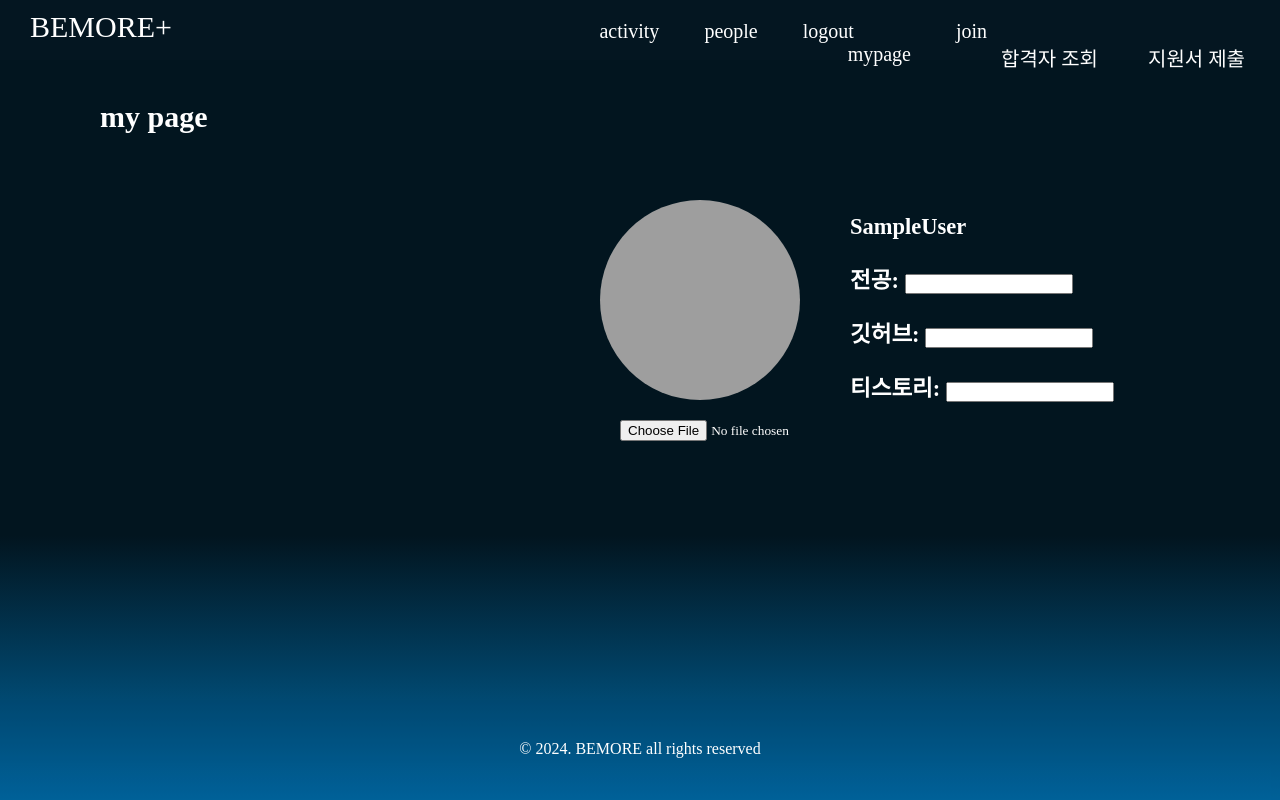
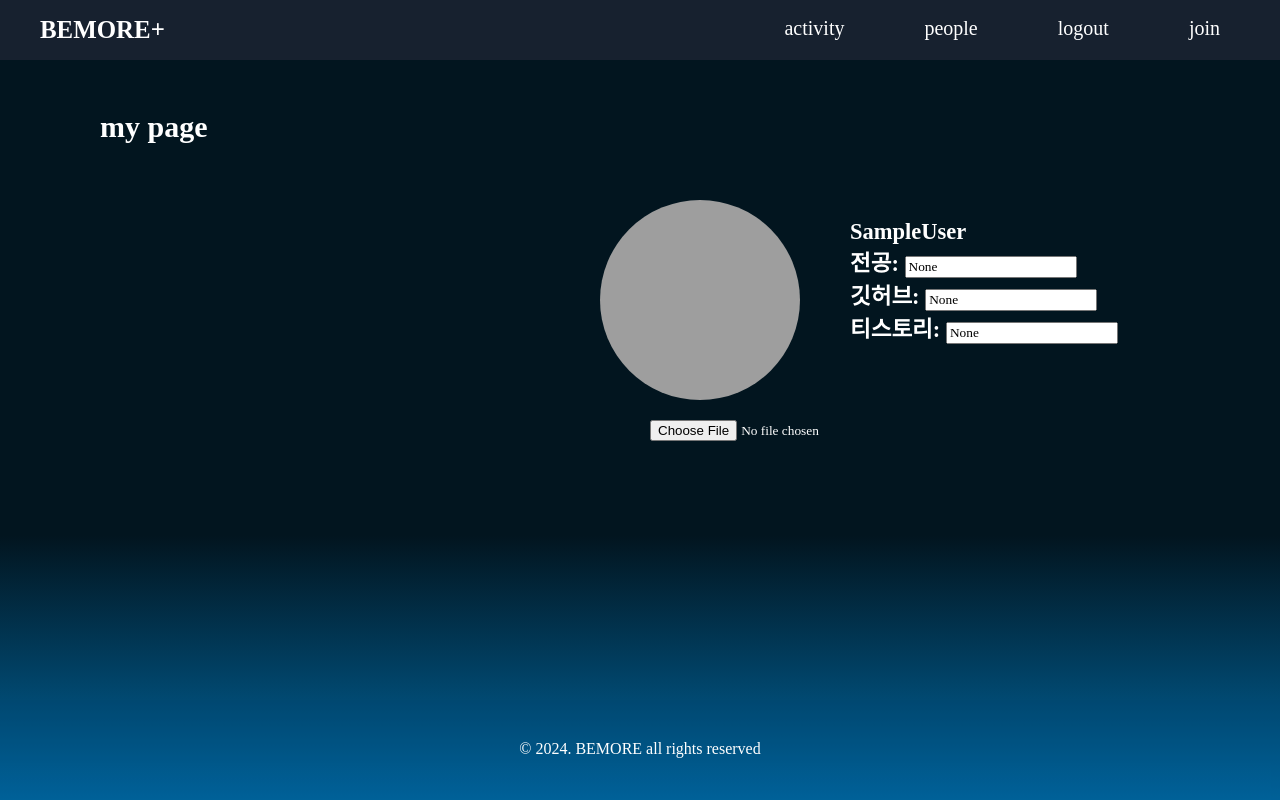
Before and after one commit to mjkang4416/bemoreWeb, a Django app: a page that uses templates/base.html in a window 1280 px wide; the page is wider, and only the part inside the window is pictured. Run offline with Django 5.2, Linux system fonts and the light colour scheme; the visitor is signed in with stand-in values (Sample User, id 1); data comes from the database, SQL or seed files in the repository; some libraries are stand-ins or nearby versions; grey boxes are pictures that could not be loaded.

Commit message:
데탑 네비바는 완성, 모바일 더 해야함

```diff
--- a/mypage/templates/mypage_edit.html
+++ b/mypage/templates/mypage_edit.html
@@ -18,8 +18,8 @@
                 {{ request.user.first_name }}{{ request.user.last_name }}<br>
                 {% endif %}
                 전공: <input type="text" name="major" value="{{profile.major}}"><br>
-                깃허브: <input type="text" name="github" value="{{profile.github}}"><br>
-                티스토리: <input type="text" name="tistory" value="{{profile.tistory}}"><br>
+                깃허브: <input type="url" name="github" value="{{profile.github}}"><br>
+                티스토리: <input type="url" name="tistory" value="{{profile.tistory}}"><br>
             </h2>
         </div>
         <input type="submit" value="save" class="btn-edit">
--- a/mypage/views.py
+++ b/mypage/views.py
@@ -4,14 +4,13 @@
 # from . import ProfileForm
 
 # mypage 화면
-@login_required
+@login_required(login_url='accounts:login')
 def mypage(request,username):
     username = request.user.username
     profile = get_object_or_404(Profile, user__username=username)
     return render(request, 'mypage.html', {'profile':profile})
 
 # 개인 정보 수정하기
-@login_required
 def mypage_edit(request, username):
     username = request.user.username
     profile = get_object_or_404(Profile, user__username=username)
--- a/static/css/common.css
+++ b/static/css/common.css
@@ -1,7 +1,6 @@
 /*글꼴, 글자 색상*/
 *{
     font-family: 'Myanmar Khyay';
-    color: white;
 }
 body{
     margin: 0;
@@ -31,16 +30,10 @@
     position: absolute;
     left: 100px;
     top: 90px;
-
-    font-family: 'Myanmar Khyay';
-    font-style: normal;
     font-size: 15px;
-    font-weight: lighter;
-    line-height: 54px;
     display: flex;
     align-items: center;
     text-align: justify;
-
     color: white;
 
 }
@@ -86,23 +79,16 @@
       position:fixed;
       z-index: -1;
     }
-   /* .background {
-        height: 170vh;
-        position: fixed;
-        top: -150px;
-        right: -150px;
-        width: auto;
-        z-index: -1;
+
+    #page-name{
+        position: absolute;
+        left: 50px;
+        top: 70px;
+        font-size: 10px;
+        display: flex;
+        align-items: center;
+        text-align: justify;
+        color: white;
+
     }
-    .bg{
-        position: fixed;
-        top: 0;
-        left: 0;
-        width: 100%;
-        height: 100%;
-        background-size: cover;
-        background-position: center;
-        transform: translateZ(0);
-        background-attachment: fixed;
-    }*/
 }
--- a/static/css/mypage.css
+++ b/static/css/mypage.css
@@ -11,7 +11,6 @@
     left: 850px;
     top: 200px;
     font-size: 15px;
-    line-height: 54px;
     display: flex;
     align-items: center;
     text-align: justify;
@@ -31,6 +30,7 @@
     justify-content: center;/*display: flex면 text-align: center 적용 안됨*/
     background-color: #133A56;
     border: 0;
+    color: white;
 }
 .btn-logout{
     position: absolute;
@@ -46,9 +46,44 @@
     justify-content: center;/*display: flex면 text-align: center 적용 안됨*/
     background-color: #133A56;
     border: 0;
+    color: white;
 }
 #select-photo{
     position: absolute;
-    left: 620px;
+    left: 650px;
     top: 420px;
+
 }
+
+@media screen and (max-width:900px){
+    #profile-photo{
+        left: 100px;
+        top: 100px;
+        width: 170px;
+        height:170px;
+    }
+    #userInfo{
+        left: 85px;
+        top: 330px;
+        font-size: 10px;
+    }
+    .btn-edit{
+        width: 60px;
+        height: 30px;
+        left: 300px;
+        top: 450px;
+        font-size: 12px;
+    }
+    .btn-logout{
+        width: 60px;
+        height: 30px;
+        left: 300px;
+        top: 500px;
+        font-size: 12px;
+    }
+    #select-photo{
+        left: 100px;
+        top: 300px;
+
+    }
+}
--- a/static/css/navbar.css
+++ b/static/css/navbar.css
@@ -1,117 +1,100 @@
-/* 배경 기본 블러*/
-.background {
-  filter: blur(40px);
+a{
+  text-decoration: none;
+  color: white;
 }
-*{
-  margin:0;
-  padding:0;
-  box-sizing: border-box;
+.nav_menu li:hover{
+  background-color: #47aee931;
 }
-.header{
+.navbar{
+  display: flex;
+  position: fixed;/*상단 고정*/
   width: 100%;
+  justify-content: space-between;
+  background-color: #17212F;
+  color: white;
+  z-index: 1;
+}
+.nav_logo {
   height: 60px;
-  position: relative;
-  background-color: #17212F;
+  padding-left: 40px;
+  font-size: 30px;
+  line-height: 60px;
+}
+.nav_logo h5{
+  margin: 0;
+}
+.nav_menu{
+  list-style: none;
+  display: flex;
+  justify-content: flex-end;
+  margin: 17px 0;
+  padding-left: 0;
+  padding-right:20px;
+
+}
+.nav_menu li{
+  text-align: center;
+  font-size: 20px;
+}
+.nav_menu #ect{
+  padding: 0 40px 0 40px;
+}
+.join-btn{
+  padding: 0 40px;
+}
+#submenu li {
+  font-size: 15px;
+  padding: 10px 0;
+}
+#submenu{
+  list-style: none;
+  padding: 10px 0 0 0;
+  display: none;
+}
+.toggle-btn{
+  color: white;
+  position: absolute;
+  right:15px;
+  top:5px;
+  font-size:30px;
+  display: none;
 }
 
-/* 네비바 */
-li {list-style: none;}
-a {text-decoration: none; color: inherit;}
-
-.navbar {
-position: relative;
+@media screen and (max-width:900px){
+  .navbar{
+    flex-direction: column;
+    align-items: flex-start;
+    margin:0;
+  }
+  .nav_logo {
+    padding-left: 15px;
+    font-size: 500;
+  }
+  .nav_menu{
+    flex-direction: column;
+    align-items: center;
     width: 100%;
-height: 60px;
-top:0;
-background-color: #02151fe0;
-z-index: 1;
+    display: none;
+    margin:0;
   }
-.nav_logo{float: left;}
-.nav_logo h5 {
-float: left;
-font-size: 30px;
-font-weight: 500;
-margin:10px;
-padding-left: 20px;
+  .nav_menu li{
+    text-align: center;
+    padding-bottom:10px;
   }
-.navbar .nav_menu{
-display: flex;
-float: right;
-margin-top: 20px;
-padding-right: 35px;
+  #ect, .join-btn{
   }
-.navbar .nav_menu ul{
-margin: 0;
+  #submenu{
+    display: none;
     padding: 0;
   }
-.navbar .nav_menu li{display: inline; padding-left: 45px;font-size: 20px;}
-.navbar .nav_menu li a{display: inline-block; }
-.submenu{
-
-}
-/* 햄버거 메뉴*/
-.mNav{
-position:absolute;
-height: 45px;
-top: 18px;
-right: 18px;
-cursor: pointer;
-display: none;
-}
-.mNav .icon_wrap .icon{
-width: 38px;
-height: 3.3px;
-background-color: white;
-border-radius: 5px;
-position: relative;
-}
-.mNav .icon_wrap .icon::before, .mNav .icon_wrap .icon::after{
-content: " ";
-position:absolute;
-top: 10px;
-left: 0;
-width: 38px;
-height: 3.3px;
-background-color: white;
-border-radius: 5px;
-}
-.mNav .icon_wrap .icon::after{
-top: 20px;
+  #submenu li{
+    padding: 30px 0 0 0;
   }
 
-
-
-@media screen and (max-width:900px){
-.nav_logo h5{font-size: 25px; display: flex; justify-content: center;}
-#navbar{width:100%;}
-#navbar::after{display: none;}
-#navbar i{ margin: 10px 0; text-align: center; width: 100%; }
-#navbar .nav_menu{
-  display: none;
-  position: absolute;
-  top:60px;
-  right:0;
-  width: 40%;
-  height: 100vh;
-  padding:0;
-  margin:0;
-  background-color: #02151ff8;
-  z-index: 1;
+  .toggle-btn{
+    display: block;
   }
-
-.mNav{display: block;}
-#navbar .nav_menu li{
-  padding: 20px 40px;
-  text-align: center;
-  display: block;
-  font-size: 3px;
-  border-bottom: 1px solid #dbdbdb48;
+  .toggle-btn.active{
+    transform: rotate(45deg);
   }
-#navbar .nav_menu li div{
-  width: 100px;
 }
-#navbar .nav_menu li div a{
- font-size: 15px;
-}
-
-}
--- a/static/css/start_animation.css
+++ b/static/css/start_animation.css
@@ -8,7 +8,7 @@
   overflow: hidden;
 }
 body{
-  display: block;
+  /*display: block;*/
   width: 100%;
   height: 100%;
   margin:0;
--- a/static/js/mNav.js
+++ b/static/js/mNav.js
@@ -1,12 +1,36 @@
-// 미쿼 네비바
-
-$(".mNav").click(function(){
-    $(".nav_menu").animate({width:"toggle"}, 400);
+//데탑용 마우스 올리면 슬라이드토클
+document.querySelector('.menu1').addEventListener('mouseenter', () => {
+	$('.sub1').slideDown()
+});
+document.querySelector('.menu1').addEventListener('mouseleave', () => {
+	$('.sub1').slideUp()
+});
+document.querySelector('.menu2').addEventListener('mouseenter', () => {
+	$('.sub2').slideDown()
+});
+document.querySelector('.menu2').addEventListener('mouseleave', () => {
+	$('.sub2').slideUp()
 });
 
-$(window).resize(function(){
-    let wWidth = $(window).width();
-    if(wWidth>400){
-        $(".nav_menu").removeAttr("style");
-    }
+
+//모바일용 아이콘 누르면
+const icon = document.querySelector('.toggle-btn');
+
+$(document).ready(function(){
+  $('.toggle-btn').click(function(){
+    $('.nav_menu').slideToggle()
+    icon.classList.toggle('active')
+  });
 });
+
+$(document).ready(function(){
+  $('.login-btn').click(function(){
+    $('.sub1').slideToggle()
+  });
+});
+
+$(document).ready(function(){
+  $('.join-btn').click(function(){
+    $('.sub2').slideToggle()
+  });
+});
--- a/templates/base.html
+++ b/templates/base.html
@@ -12,6 +12,7 @@
     <!--js-->
     <script src="https://cdnjs.cloudflare.com/ajax/libs/jquery/3.6.0/jquery.min.js" integrity="sha512-894YE6QWD5I59HgZOGReFYm4dnWc1Qt5NtvYSaNcOP+u1T9qYdvdihz0PPSiiqn/+/3e7Jo4EaG7TubfWGUrMQ==" crossorigin="anonymous" referrerpolicy="no-referrer"></script>
     <script defer src="{% static 'js/mNav.js' %}"></script>
+    <script src="https://kit.fontawesome.com/9dd3bbb56c.js" crossorigin="anonymous"></script><!--모바일 네비바 아이콘-->
     {% if not_date %}
         <script src="{% static 'js/already.js' %}" data-not-date="{{ not_date|yesno:"true,false" }}"></script>
     {% endif %}
@@ -20,34 +21,35 @@
     <div id='wrapper'>
     <header class="header">
         <nav class="navbar">
+            <!-- 네비바 로고 -->
             <div class="nav_logo"><a href="{% url 'pageapp:index'%}"><h5>BEMORE+</h5></a></div>
-            <div class="mNav">
-                <div class="icon_wrap">
-                    <div class="icon"></div>
-                </div>
-           </div>
+           <!-- 네비바 메뉴 -->
             <ul class="nav_menu">
-                <li><a href="{% url 'activity:project'%}">activity</a></li><!--활동 게시판-->
-                <li><a href="{% url 'peopleApp:show_people' %}">people</a></li><!--동아리원 소개 페이지-->
-                <li class="click_login">
+                <li id="ect"><a href="{% url 'activity:project'%}">activity</a></li><!--활동 게시판-->
+                <li id="ect"><a href="{% url 'peopleApp:show_people' %}">people</a></li><!--동아리원 소개 페이지-->
+                <li id="ect" class="menu1">
                     {% if request.user.is_authenticated %}
-                        <a href="{% url 'accounts:login' %}" >logout</a>
-                        <ul class="submenu">
-                            <li class="submenu1"><a href="{% url 'mypage:mypage' username=request.user.username %}">mypage</a></li>
+                        <a href="{% url 'accounts:login' %}" class="login-btn">logout</a>
+                        <ul id="submenu" class="sub1">
+                            <li><a href="{% url 'mypage:mypage' username=request.user.username %}">mypage</a></li>
                         </ul>
                     {% else %}
-                        <a href="{% url 'accounts:login' %}">login</a>
+                        <a href="{% url 'accounts:login' %}" class="login-btn">login</a>
                     {% endif %}
 
                 </li>
-                <li class="click_join">join
-                    <ul class="submenu">
+                <li class="menu2">
+                    <div class="join-btn">join</div>
+                    <ul id="submenu" class="sub2">
                         <li><a href="{% url 'pageapp:login' %}">합격자 조회</a></li>
                         <li><a href="{% url 'joinFormapp:show_joinForm' %}">지원서 제출</a></li>
                     </ul>
                 </li>
             </ul>
-
+            <!-- 햄버거 메뉴 -->
+            <div class="toggle-btn">
+                <i class="fa-regular fa-plus"></i>
+            </div>
         </nav>
     </header>
     {% block content %}
```
Lines whose indentation alone changed are shown as unchanged.
